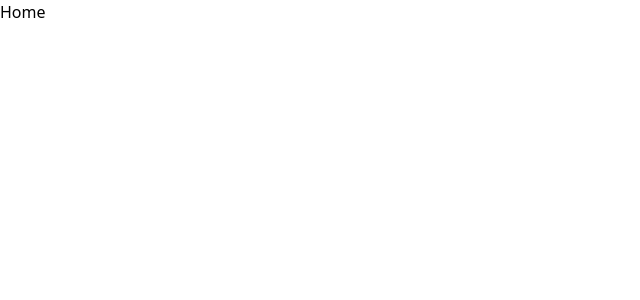
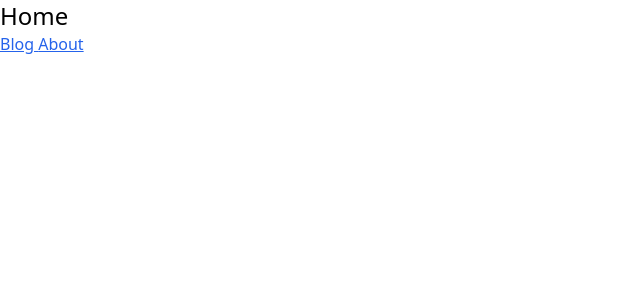
Before and after one commit to hiteshcreator/Nextjs, a Next.js app: page / in a window 1280 px wide. Shown: the top 300 px of the page, without its empty margins (0-640 px from the left). Built offline with nearby package versions, Linux system fonts and the light colour scheme.

Commit message:
Advance MetaData Pass compo & Navigate & link

```diff
--- a/src/app/about/page.tsx
+++ b/src/app/about/page.tsx
@@ -1,6 +1,15 @@
+"use client"
+import { useRouter } from "next/navigation";
+
 const about = () => {
+  const router = useRouter();
+
   return (
-    <div>about Page</div>
+    <>
+    <h1>about Page</h1>
+
+    <span onClick={()=>router.push("/")}>Home</span>
+    </>
   )
 }
 
--- a/src/app/blog/page.tsx
+++ b/src/app/blog/page.tsx
@@ -1,6 +1,20 @@
+import { Metadata } from "next"
+
+export const metadata = {
+  title:{
+    absolute:'blog',
+    template:"%s | Component",
+  },
+  description: 'Blog Page',
+}
+
 const blog = () => {
+
   return (
-    <div>blog Page</div>
+    <>
+    <h1>blog Page</h1>
+
+    </>
   )
 }
 
--- a/src/app/globals.css
+++ b/src/app/globals.css
@@ -1,33 +1,16 @@
 @tailwind base;
+h1 {
+    @apply text-2xl;
+  }
+  h2 {
+    @apply text-xl;
+  }
+  h3 {
+    @apply text-lg;
+  }
+  a {
+    @apply text-blue-600 underline;
+  }
 @tailwind components;
+
 @tailwind utilities;
-
- :root {
-  --foreground-rgb: 0, 0, 0;
-  --background-start-rgb: 214, 219, 220;
-  --background-end-rgb: 255, 255, 255;
-}
-/*
-@media (prefers-color-scheme: dark) {
-  :root {
-    --foreground-rgb: 255, 255, 255;
-    --background-start-rgb: 0, 0, 0;
-    --background-end-rgb: 0, 0, 0;
-  }
-}
-
-body {
-  color: rgb(var(--foreground-rgb));
-  background: linear-gradient(
-      to bottom,
-      transparent,
-      rgb(var(--background-end-rgb))
-    )
-    rgb(var(--background-start-rgb));
-}
-
-@layer utilities {
-  .text-balance {
-    text-wrap: balance;
-  }
-} */
--- a/src/app/layout.tsx
+++ b/src/app/layout.tsx
@@ -1,6 +1,11 @@
 import "./globals.css";
-export const metadata = {
-  title: 'Next.js',
+import { Metadata } from "next";
+
+export const metadata:Metadata = {
+  title:{
+    default:'Next.js',
+    template:"%s | Component",
+  },
   description: 'Generated by Next.js',
 }
 
--- a/src/app/page.tsx
+++ b/src/app/page.tsx
@@ -1,6 +1,13 @@
+import Link from "next/link";
+
 const Home = () => {
+
   return (
-    <div>Home</div>
+    <>
+    <h1>Home</h1>
+    <Link href="/blog">Blog </Link>
+    <Link href="/about">About </Link>
+    </>
   )
 }
 
```
